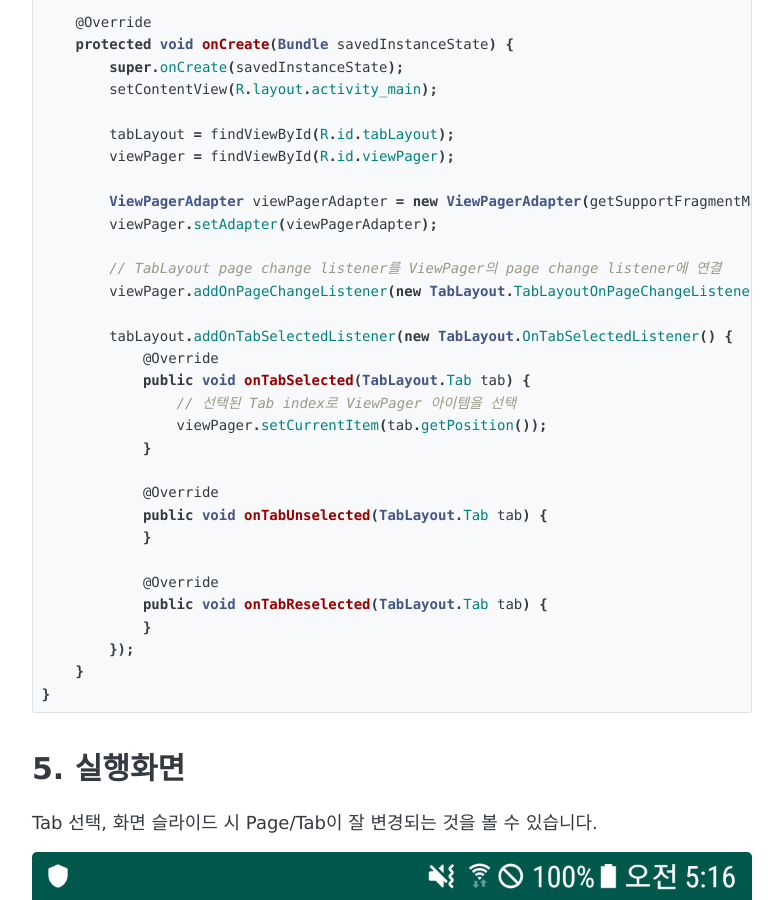
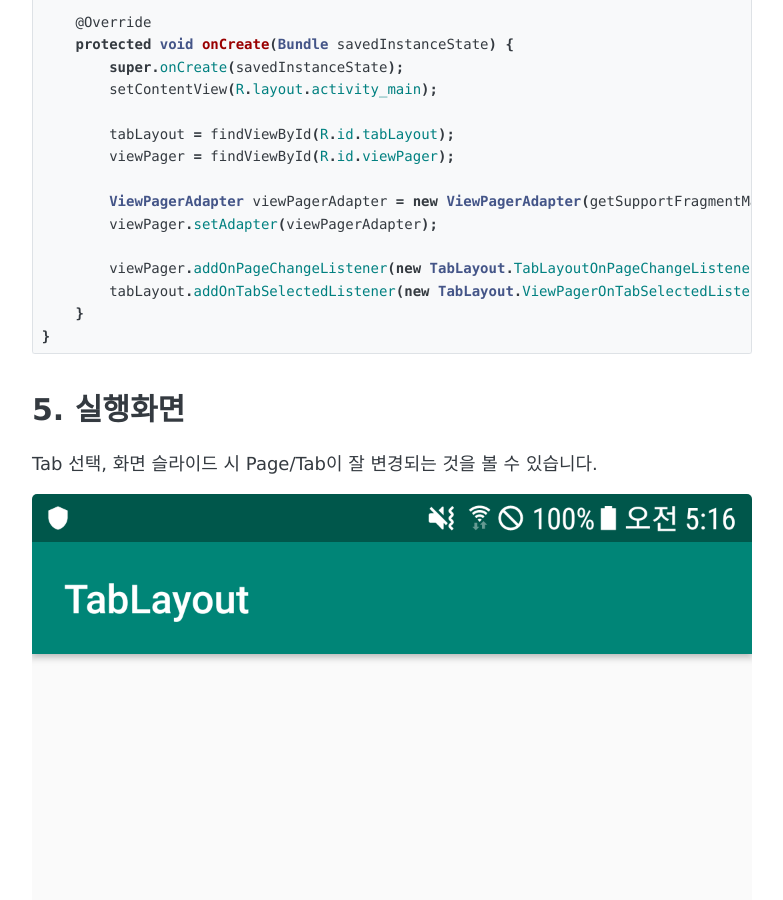
Before and after one commit to apt-info/apt-info.github.io, a Jekyll site: the page built from _posts/2019-09-18-android-tablayout.md, in a window 1280 px wide and 900 px high, scrolled down 5294 px. Shown: the whole window, without its empty margins (248-1031 px from the left). Built offline with Jekyll 4.4.1, drawn with Linux system fonts in a browser that asks for light colours; nearby versions of some CDN libraries; our own code applies the rules of GitHub Pages for plain Markdown files; comment, search, counter and statistics services are not loaded.

Commit message:
update TabLayout listener

````diff
--- a/_posts/2019-09-18-android-tablayout.md
+++ b/_posts/2019-09-18-android-tablayout.md
@@ -189,24 +189,8 @@ public class MainActivity extends AppCompatActivity {
         ViewPagerAdapter viewPagerAdapter = new ViewPagerAdapter(getSupportFragmentManager(), tabLayout.getTabCount());
         viewPager.setAdapter(viewPagerAdapter);
 
-        // TabLayout page change listener를 ViewPager의 page change listener에 연결
         viewPager.addOnPageChangeListener(new TabLayout.TabLayoutOnPageChangeListener(tabLayout));
-
-        tabLayout.addOnTabSelectedListener(new TabLayout.OnTabSelectedListener() {
-            @Override
-            public void onTabSelected(TabLayout.Tab tab) {
-                // 선택된 Tab index로 ViewPager 아이템을 선택
-                viewPager.setCurrentItem(tab.getPosition());
-            }
-
-            @Override
-            public void onTabUnselected(TabLayout.Tab tab) {
-            }
-
-            @Override
-            public void onTabReselected(TabLayout.Tab tab) {
-            }
-        });
+        tabLayout.addOnTabSelectedListener(new TabLayout.ViewPagerOnTabSelectedListener(viewPager));
     }
 }
 ```
````
